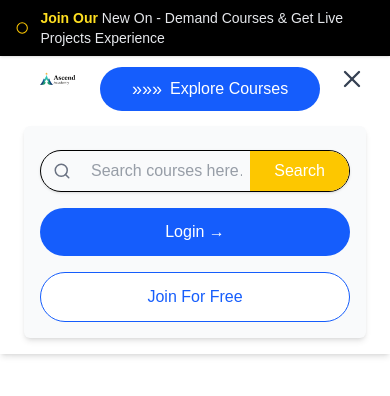
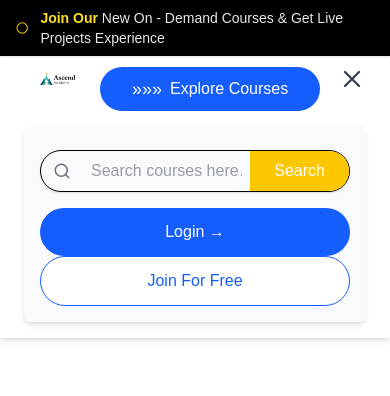
Before and after one commit to varunreddy2206/newuicourses, a Next.js app: page /CourseEnrollPayment in a window 390 px wide. Both pictures are taken after a click on the button 351 px from the left and 79 px from the top of the page. Shown: the top 396 px of the page. Built offline with nearby package versions, Linux system fonts and the light colour scheme.

Commit message:
subheader.jsx mobile tablet view seted

```diff
--- a/app/components/SubHeader.jsx
+++ b/app/components/SubHeader.jsx
@@ -87,14 +87,19 @@ export default function SubHeader() {
           </div>
 
           {/* LOGIN (Mobile + Tablet) */}
+          <Link href="/login">
             <button className="w-full bg-blue-600 text-white py-3 rounded-full font-medium">
               Login →
             </button>
+          </Link>
 
           {/* JOIN FOR FREE – Mobile only */}
+          <Link href="/Registrationform">
             <button className="w-full bg-white border border-blue-600 text-blue-600 py-3 rounded-full font-medium sm:hidden">
               Join For Free
             </button>
+          </Link>
+
         </div>
       )}
     </div>
```
Lines whose indentation alone changed are shown as unchanged.
